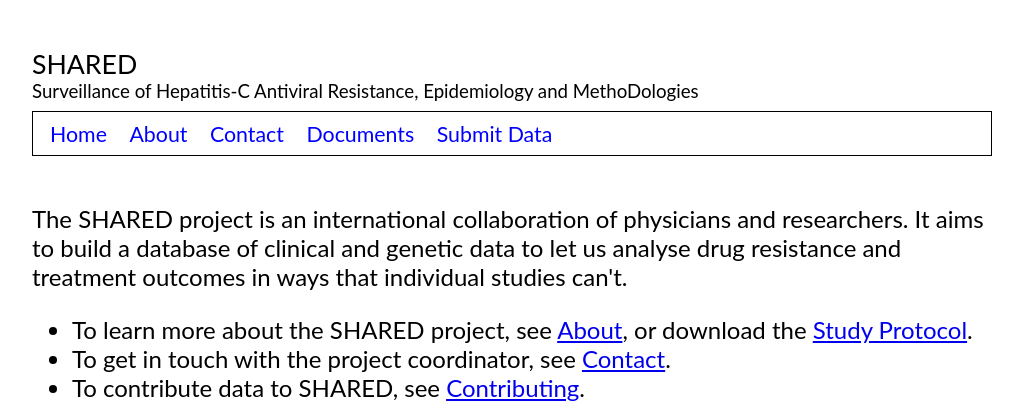
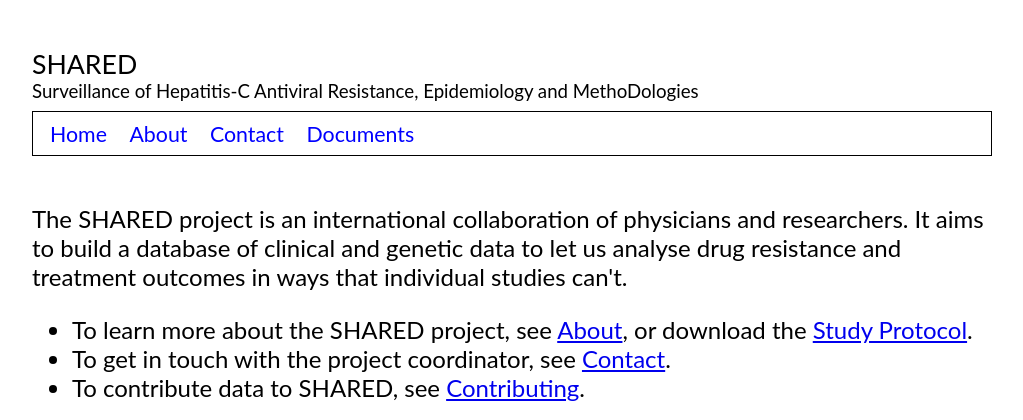
Before and after one commit to cfe-lab/shared-server, a Django app: page / in a window 1280 px wide. Shown: the top 420 px of the page, without its empty margins (128-1151 px from the left). Run offline with Django 3.2, Linux system fonts and the light colour scheme.

Commit message:
Remove "Submit Data" link from base template

```diff
--- a/templates/base.html
+++ b/templates/base.html
@@ -21,7 +21,6 @@
           <li><a href="/about">About</a></li>
           <li><a href="/contact">Contact</a></li>
           <li><a href="/documents">Documents</a></li>
-          <li><a href="/submission">Submit Data</a></li>
         </ul>
       </nav>
     </header>
```
